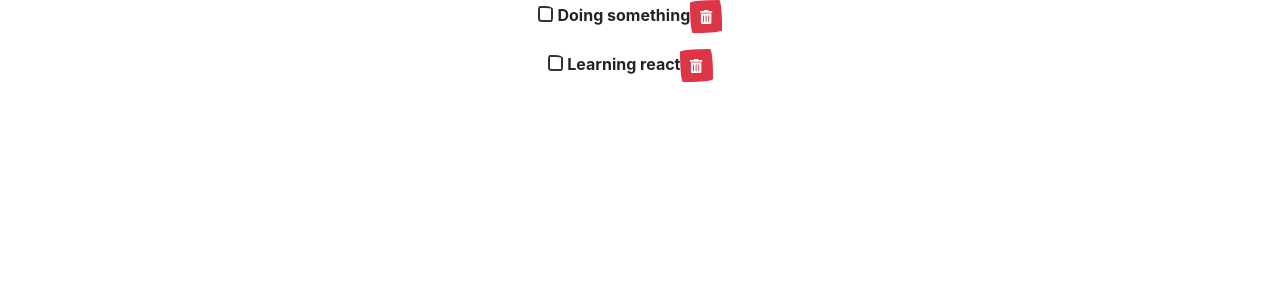
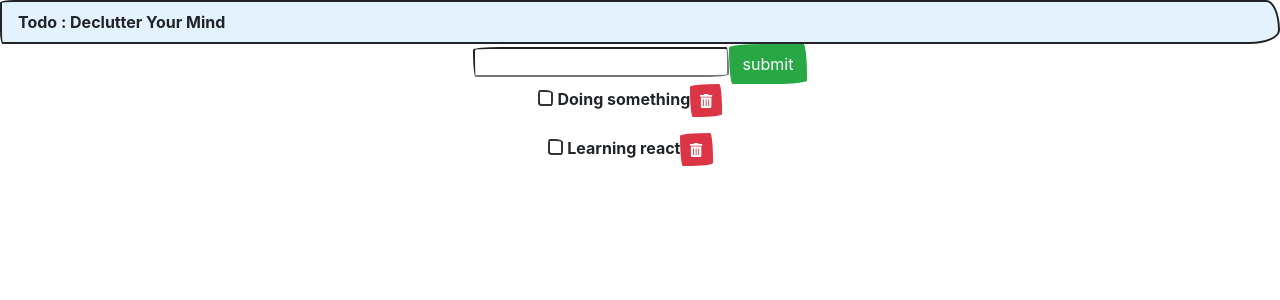
Before and after one commit to XXalchemist/Learning_React, a React (Create React App) app: page / in a window 1280 px wide. Shown: the top 300 px of the page. Built offline with nearby package versions, Linux system fonts and the light colour scheme; a web font is replaced by a local one.

Commit message:
added AddTodos in App

```diff
--- a/src/App.js
+++ b/src/App.js
@@ -1,7 +1,8 @@
 import React, { Component } from 'react';
 import './App.css';
 import Todos from "./components/Todos"
-import nav from "./components/Nav"
+import Nav from "./components/Nav"
+import AddTodos from './components/AddTodos';
 
 class App extends Component{
   state = {
@@ -39,7 +40,8 @@ class App extends Component{
   render(){
     return(
       <div className='App'>
-        <nav />
+        <Nav />
+        <AddTodos/>
         <Todos todos = {this.state.todos} markComplete = { this.markComplete } delTodo = { this.delTodo }/>
         </div>
     )
--- a/src/components/AddTodos.js
+++ b/src/components/AddTodos.js
@@ -1,12 +1,13 @@
 import React, { Component } from 'react';
 
-export default AddTodos extends Component {
+export default class AddTodos extends Component {
     render(){
 
         return(
             <form>
                 <input
-                type = "text" {{ flrx : 10 }}
+                type = "text"
+                style = {{ flex : 10 }}
                 name = 'title'
                 paceholder = ' Add Your Work '
                 />
--- a/src/components/Nav.js
+++ b/src/components/Nav.js
@@ -1,6 +1,6 @@
 import React from 'react';
 
-function nav(){
+function Nav(){
     return (
 
     <nav className="navbar navbar-light" style = {{ backgroundColor: '#e3f2fd' }}>
@@ -10,4 +10,4 @@ function nav(){
     )
 }
 
-export default nav;
+export default Nav;
```
